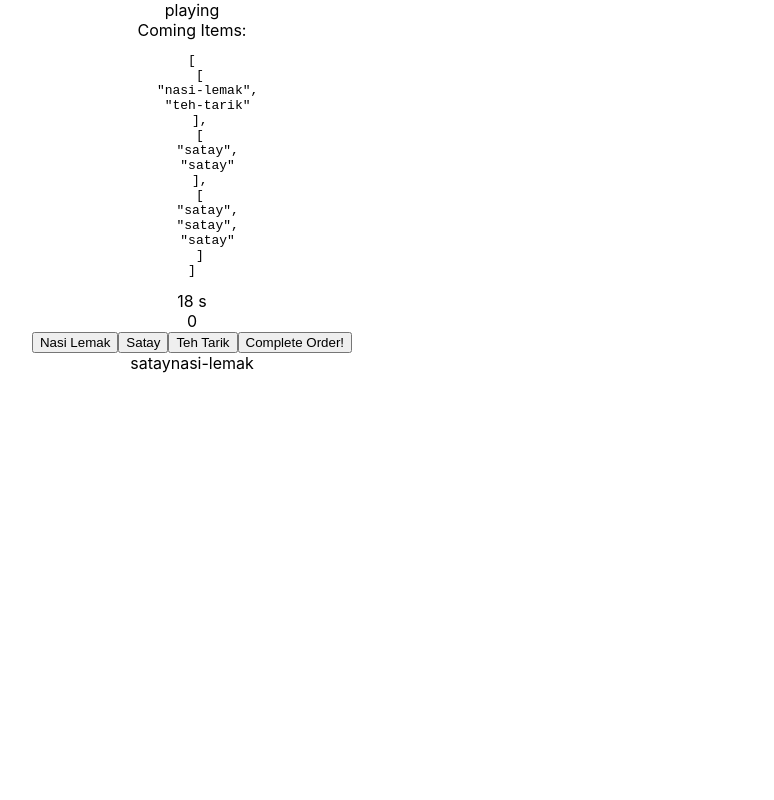
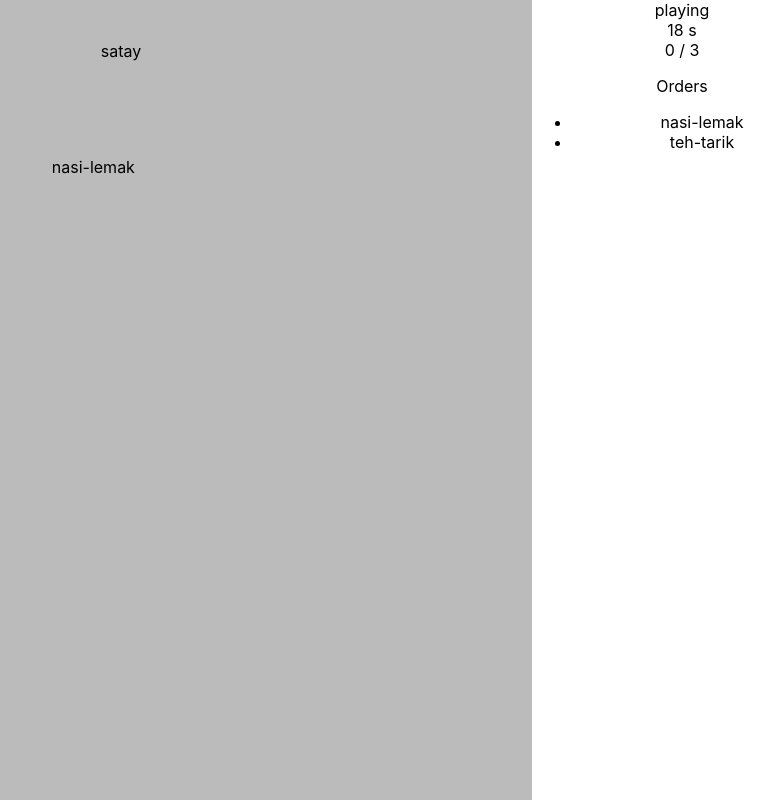
Before and after one commit to malcolm-kee/xstate-game, a React (Create React App) app: page / in a window 1280 px wide. Both pictures are taken after a click on the button "Start". Shown: the whole page, without its empty margins (448-1222 px from the left). Built offline with nearby package versions, Linux system fonts and the light colour scheme.

Commit message:
able to play now

```diff
--- a/src/App.css
+++ b/src/App.css
@@ -31,3 +31,25 @@
     transform: rotate(360deg);
   }
 }
+
+.game-panel {
+  display: grid;
+  grid-template-columns: 1fr 300px;
+  height: 100vh;
+  overflow: hidden;
+}
+
+.food-item {
+  position: absolute;
+  animation: fall-down 5s ease-in forwards;
+}
+
+@keyframes fall-down {
+  from {
+    top: 0;
+  }
+
+  to {
+    top: 100%;
+  }
+}
--- a/src/app.tsx
+++ b/src/app.tsx
@@ -1,10 +1,11 @@
 import { useMachine } from '@xstate/react';
 import * as React from 'react';
 import './App.css';
+import { Item } from './components/item';
+import { gameMachine } from './machine';
 import { Food } from './type';
-import { gameMachine } from './machine';
 
-function App() {
+export const App = () => {
   const [items, setItems] = React.useState<Food[]>([]);
   const machine = React.useMemo(
     () =>
@@ -32,54 +33,90 @@ function App() {
       }),
     []
   );
-  const [current, send] = useMachine(machine);
+  const [{ context, value: gameState }, send] = useMachine(machine);
+
+  const orderItems = React.useMemo(() => {
+    const allOrderItems = (
+      context.data.orders[context.result.currentOrder] || []
+    ).slice();
+    const selectedItems: Food[] = [];
+
+    context.result.selectedItem.forEach(selected => {
+      const [selectedItem] = allOrderItems.splice(
+        allOrderItems.indexOf(selected),
+        1
+      );
+      selectedItems.push(selectedItem);
+    });
+
+    return selectedItems
+      .map(food => ({ food, selected: true }))
+      .concat(allOrderItems.map(food => ({ food, selected: false })));
+  }, [
+    context.data.orders,
+    context.result.currentOrder,
+    context.result.selectedItem,
+  ]);
 
   return (
     <div className="App">
-      <header>{current.value}</header>
       <div>
-        Coming Items:
-        <pre>{JSON.stringify(current.context.data.orders, null, 2)}</pre>
-      </div>
-      <div>{current.context.remainingTime / 1000} s</div>
-      <div>{current.context.result.currentOrder}</div>
-      <div>
-        {current.value === 'landing' && (
+        {gameState === 'landing' && (
           <button onClick={() => send('START')}>Start</button>
         )}
-        {current.value === 'playing' && (
-          <div>
-            <button
-              onClick={() => send({ type: 'SELECT_FOOD', food: 'nasi-lemak' })}
-            >
-              Nasi Lemak
-            </button>
-            <button
-              onClick={() => send({ type: 'SELECT_FOOD', food: 'satay' })}
-            >
-              Satay
-            </button>
-            <button
-              onClick={() => send({ type: 'SELECT_FOOD', food: 'teh-tarik' })}
-            >
-              Teh Tarik
-            </button>
-            <button onClick={() => send('COMPLETE_ORDER')}>
-              Complete Order!
-            </button>
+        {gameState === 'playing' && (
+          <div className="game-panel">
+            <div style={{ background: '#bbb', position: 'relative' }}>
+              {items.map((item, i) => (
+                <Item
+                  onClick={() => send({ type: 'SELECT_FOOD', food: item })}
+                  type={item}
+                  key={i}
+                />
+              ))}
+            </div>
             <div>
-              {items.map((item, i) => (
-                <span key={i}>{item}</span>
-              ))}
+              <header>{gameState}</header>
+              <div>
+                <div>{context.remainingTime / 1000} s</div>
+                <div>
+                  {context.result.currentOrder} / {context.data.orders.length}
+                </div>
+                <p>Orders</p>
+                <ul>
+                  {orderItems.map((item, i) => (
+                    <li
+                      key={i}
+                      style={
+                        item.selected
+                          ? {
+                              textDecoration: 'line-through',
+                            }
+                          : undefined
+                      }
+                    >
+                      {item.food}
+                    </li>
+                  ))}
+                </ul>
+              </div>
             </div>
           </div>
         )}
-        {(current.value === 'win' || current.value === 'lose') && (
-          <button onClick={() => send('REPLAY')}>Replay</button>
+        {(gameState === 'win' || gameState === 'lose') && (
+          <div>
+            <p>{gameState}</p>
+            <button
+              onClick={() => {
+                send('REPLAY');
+                setItems([]);
+              }}
+            >
+              Replay
+            </button>
+          </div>
         )}
       </div>
     </div>
   );
-}
-
-export default App;
+};
--- /dev/null
+++ b/src/components/item.tsx
@@ -0,0 +1,30 @@
+import * as React from 'react';
+import { randomInt } from '../lib/random';
+import { Food } from '../type';
+
+interface ItemProps {
+  type: Food;
+  onClick: () => void;
+}
+
+export const Item: React.FC<ItemProps> = ({ type, onClick }) => {
+  const [hidden, setHidden] = React.useState(false);
+  const [left] = React.useState(() => randomInt(80) + '%');
+
+  return (
+    <div
+      className="food-item"
+      onClick={() => {
+        onClick();
+        setHidden(true);
+      }}
+      onAnimationEnd={() => setHidden(true)}
+      hidden={hidden}
+      style={{
+        left,
+      }}
+    >
+      {type}
+    </div>
+  );
+};
--- a/src/index.js
+++ b/src/index.js
@@ -1,7 +1,7 @@
 import React from 'react';
 import ReactDOM from 'react-dom';
 import './index.css';
-import App from './app';
+import { App } from './app';
 import * as serviceWorker from './serviceWorker';
 
 ReactDOM.render(<App />, document.getElementById('root'));
--- a/src/machine.ts
+++ b/src/machine.ts
@@ -28,7 +28,6 @@ interface GameStateSchema {
 
 type GameEvent =
   | { type: 'START' }
-  | { type: 'COMPLETE_ORDER' }
   | { type: 'TICK' }
   | { type: 'REPLAY' }
   | { type: 'SELECT_FOOD'; food: Food };
@@ -103,10 +102,19 @@ export const gameMachine = Machine<GameContext, GameStateSchema, GameEvent>(
             randomItems(FOOD_OPTIONS, randomInt(3, 2))
           );
 
+          const allOrderItems = flatten(orders);
+
           return {
             orders,
-            items: insertRandom(flatten(orders), randomItems(FOOD_OPTIONS, 20)),
+            items: insertRandom(
+              allOrderItems,
+              randomItems(FOOD_OPTIONS, 18 - allOrderItems.length)
+            ),
           };
+        },
+        result: {
+          currentOrder: 0,
+          selectedItem: [],
         },
       }),
       oneSecondPass: assign<GameContext>({
```
